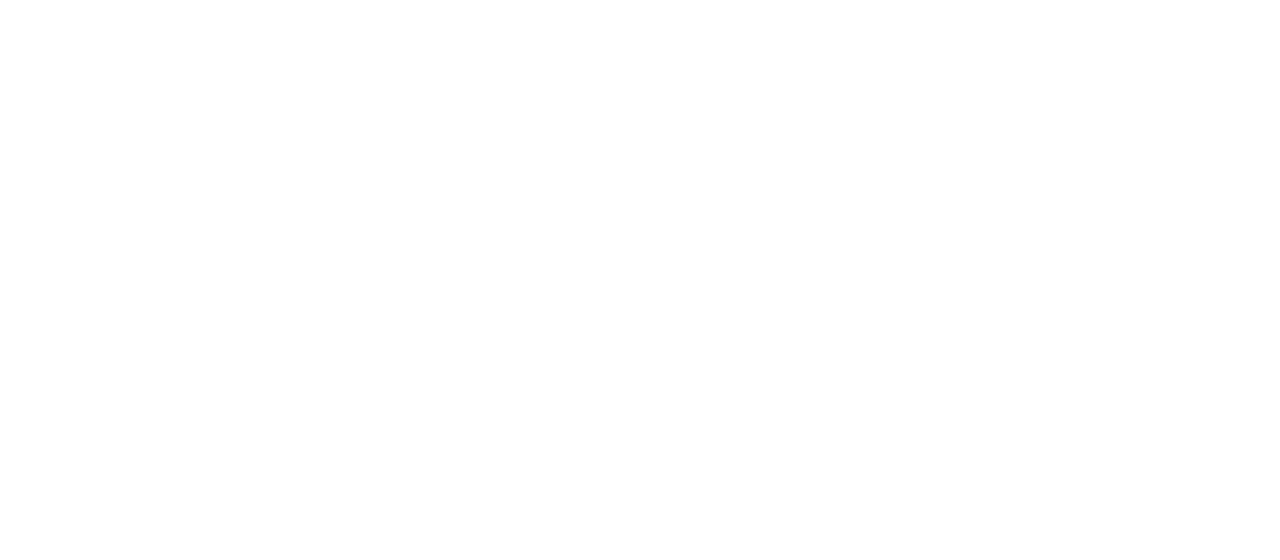
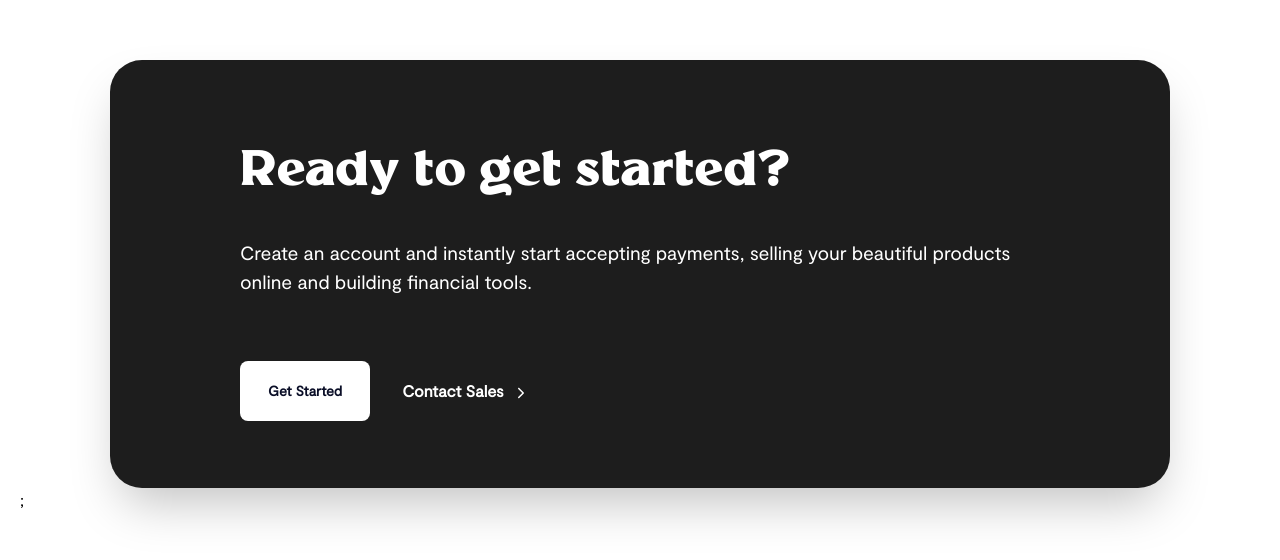
Before and after one commit to cjchika/flutterwave_clone, a React (Vite) app: page / in a window 1280 px wide. Shown: the part 9461-10021 px from the top of the page. Before the commit the page ends 9511 px from the top, so only its background shows below. Built offline with nearby package versions, Linux system fonts and the light colour scheme.

Commit message:
CTA Section ready

```diff
--- a/src/App.jsx
+++ b/src/App.jsx
@@ -9,6 +9,7 @@ import Commerce from "./components/Commerce";
 import Cards from "./components/Cards";
 import APIsection from "./components/APIsection";
 import Global from "./components/Global";
+import CTA from "./components/CTA";
 
 function App() {
   return (
@@ -23,6 +24,7 @@ function App() {
         <Cards />
         <APIsection />
         <Global />
+        <CTA />
       </Layout>
     </Fragment>
   );
--- /dev/null
+++ b/src/components/CTA.jsx
@@ -0,0 +1,37 @@
+import React from "react";
+import { IoIosArrowForward } from "react-icons/io";
+
+const CTA = () => {
+  return (
+    <section className="pt-[10px]">
+      <div className="max-w-[109.rem] bg-cardDarkBG rounded-[2rem] shadow-2xl text-white p-[3rem] xl:mx-[90px] ">
+        <div className="my-[1.2rem] mx-auto  max-w-[50rem]">
+          <h4 className="font-millik text-[34px] md:text-[50px] leading-[2.5rem] md:leading-[3.5rem] lg:leading-[5.5rem] mb-[1.5rem]">
+            Ready to get started?
+          </h4>
+          <p className="lg:text-[1.2rem] mb-[2rem] lg:mb-[4rem]">
+            Create an account and instantly start accepting payments, selling
+            your beautiful products online and building financial tools.
+          </p>
+          <div className="flex ">
+            <a
+              href="/"
+              className="bg-white text-btnPrimary font-semibold text-sm rounded-lg p-3 px-4 md:p-5 md:px-7 mr-[2rem] "
+            >
+              Get Started
+            </a>
+            <a
+              href="/"
+              className="flex items-center text-white text-[12px] md:text-[16px] font-semibold "
+            >
+              Contact Sales <IoIosArrowForward className="ml-[9px] mt-[4px]" />
+            </a>
+          </div>
+        </div>
+      </div>
+      ;
+    </section>
+  );
+};
+
+export default CTA;
```
